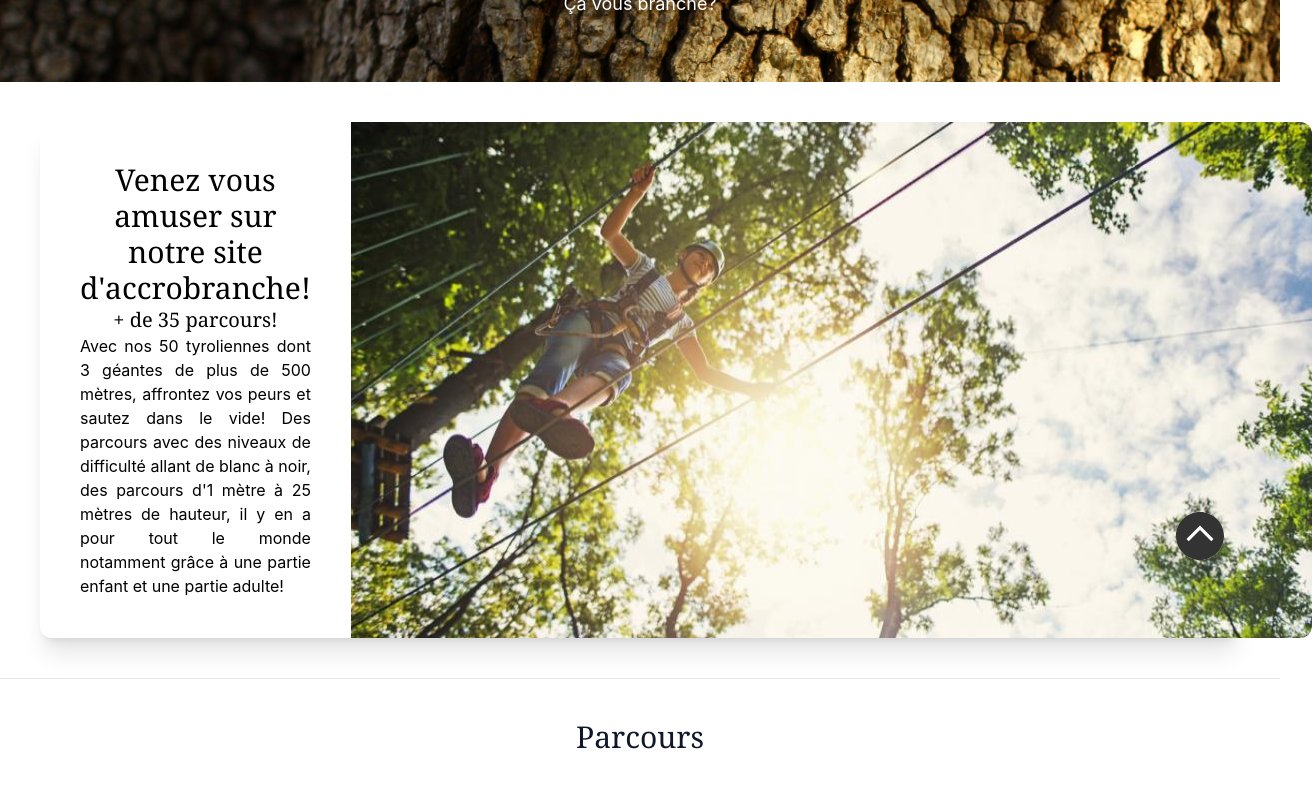
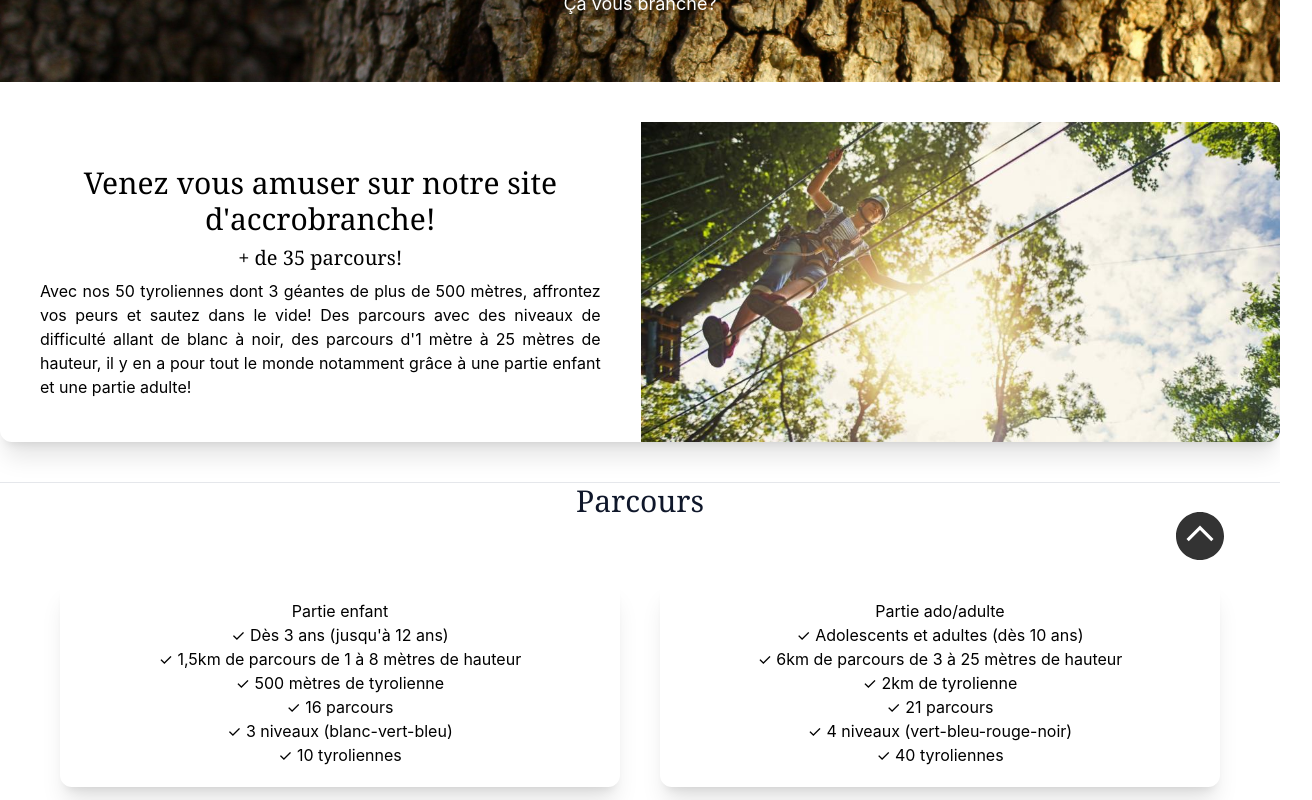
Before and after one commit to HM22-code/Static-web-page-showcase, a React (Create React App) app: page / in a window 1280 px wide. Shown: the part 200-1000 px from the top of the page, 1312 px wide, since content can reach past the window. Built offline with nearby package versions, Linux system fonts and the light colour scheme.

Commit message:
Update Body styles

```diff
--- a/src/components/Body.jsx
+++ b/src/components/Body.jsx
@@ -6,8 +6,8 @@ function Body() {
 	return (
 		<div className="dark:bg-slate-900">
 			<Banner />
-			<section id="Accueil">
-				<div className="m-10 flex flex-col rounded-xl shadow-xl dark:bg-slate-800 dark:shadow-slate-800 md:flex-row">
+			<section id="Accueil" className="pb-10">
+				<div className="flex flex-col rounded-xl pt-10 shadow-xl dark:bg-slate-800 dark:shadow-slate-800 md:flex-row">
 					<div className="flex flex-col justify-around p-10">
 						<h1 className="font-serif text-3xl dark:text-white">
 							Venez vous amuser sur notre site d'accrobranche!
@@ -26,7 +26,7 @@ function Body() {
 						</p>
 					</div>
 					<img
-						className="rounded-r-xl"
+						className="w-px-100 h-80 rounded-r-xl"
 						loading="lazy"
 						src="./assets/img/home.jpg"
 						alt="home"
@@ -35,7 +35,7 @@ function Body() {
 			</section>
 			<hr />
 			<section id="Parcours">
-				<div className="m-10">
+				<div className="">
 					<h1 className="font-serif text-3xl text-slate-900 dark:text-white">
 						Parcours
 					</h1>
```
